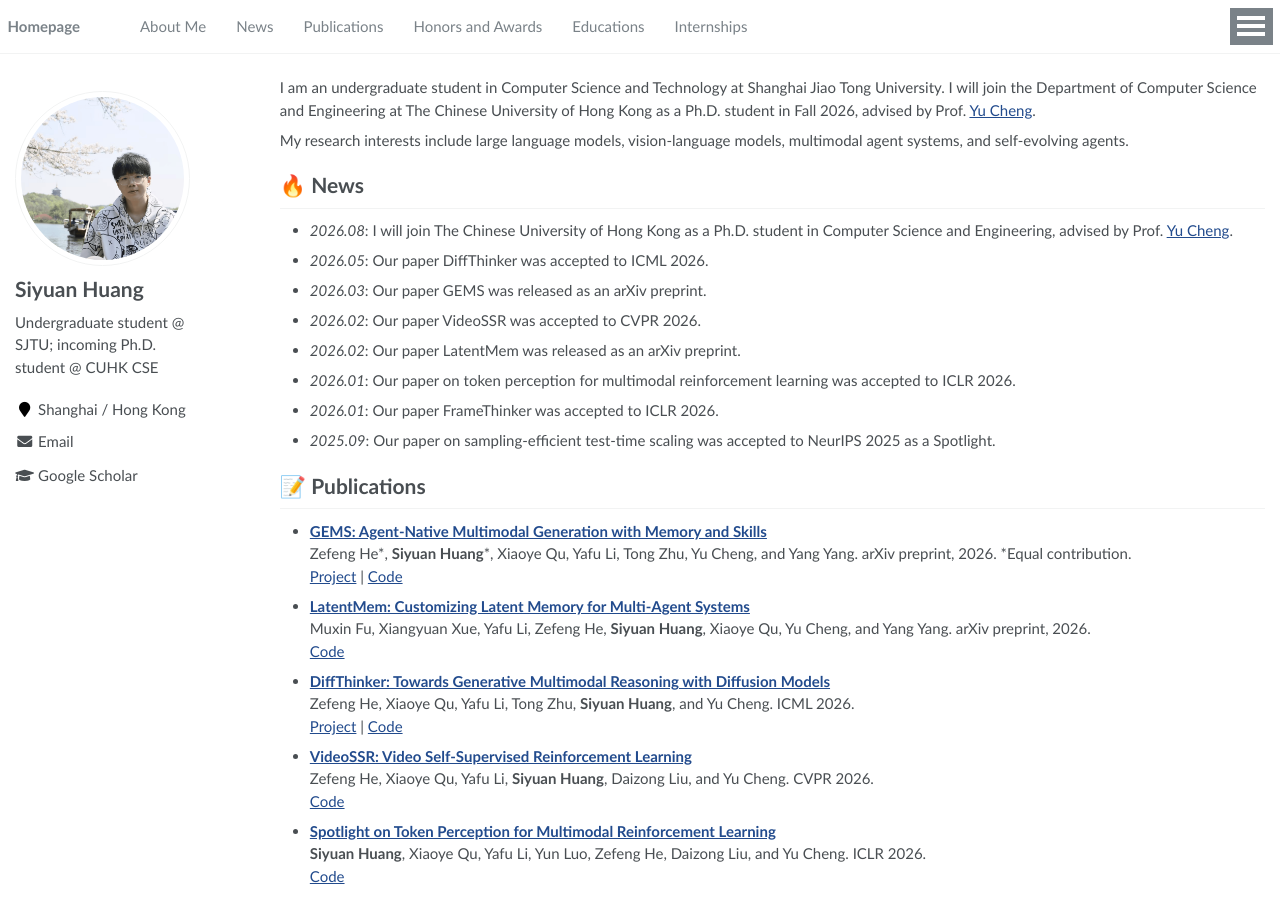
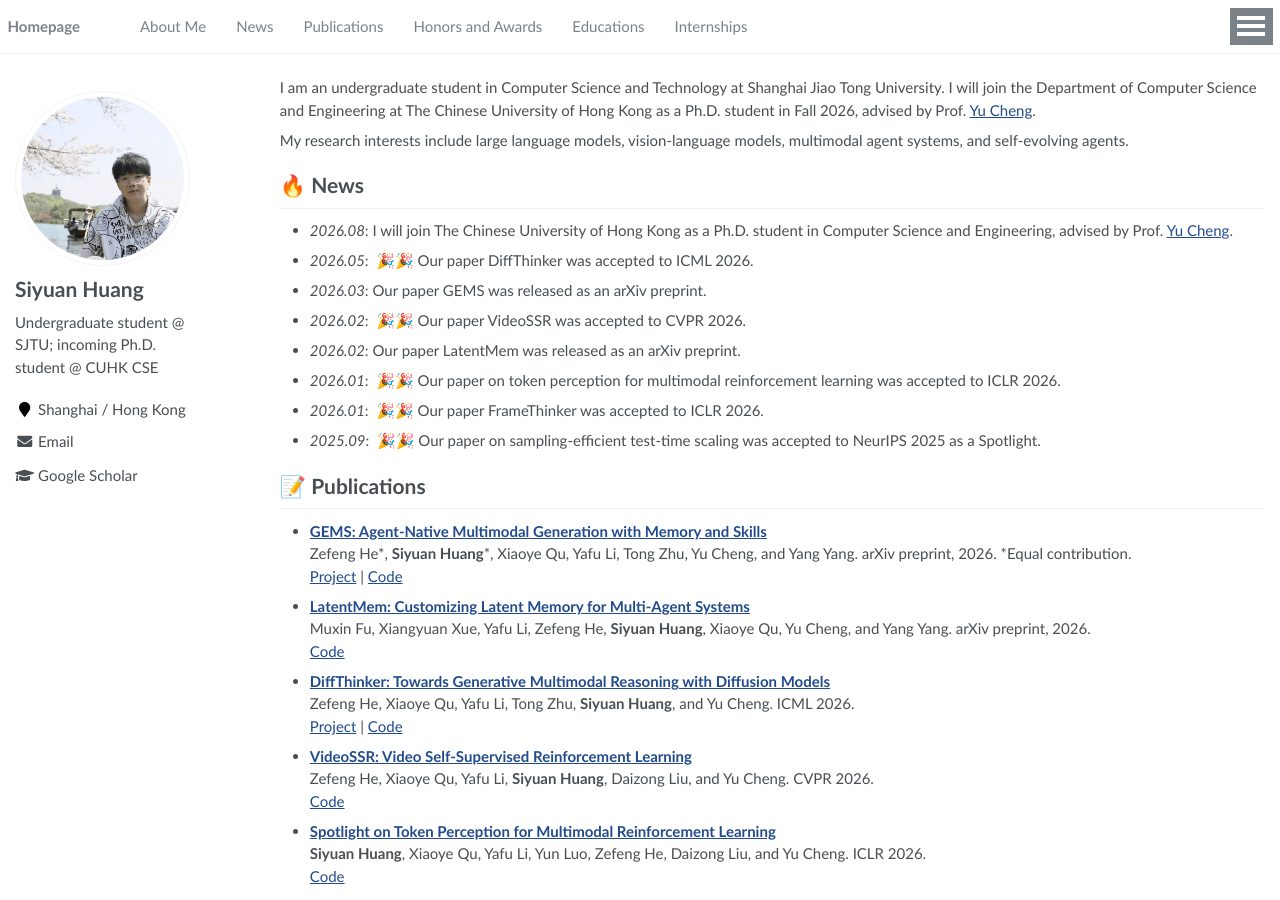
Before and after one commit to syhuang1/syhuang1.github.io, a Jekyll site: the page built from _pages/about.md, in a window 1280 px wide and 900 px high. Built offline with Jekyll 4.4.1, drawn with Linux system fonts in a browser that asks for light colours; a script that is not in the unit is left out; some of the changed lines change nothing that is shown.

Commit message:
Add celebration markers to acceptance news

```diff
--- a/_pages/about.md
+++ b/_pages/about.md
@@ -24,13 +24,13 @@ My research interests include large language models, vision-language models, mul
 # 🔥 News
 
 - *2026.08*: I will join The Chinese University of Hong Kong as a Ph.D. student in Computer Science and Engineering, advised by Prof. [Yu Cheng](https://ych133.github.io/).
-- *2026.05*: Our paper DiffThinker was accepted to ICML 2026.
+- *2026.05*: &nbsp;🎉🎉 Our paper DiffThinker was accepted to ICML 2026.
 - *2026.03*: Our paper GEMS was released as an arXiv preprint.
-- *2026.02*: Our paper VideoSSR was accepted to CVPR 2026.
+- *2026.02*: &nbsp;🎉🎉 Our paper VideoSSR was accepted to CVPR 2026.
 - *2026.02*: Our paper LatentMem was released as an arXiv preprint.
-- *2026.01*: Our paper on token perception for multimodal reinforcement learning was accepted to ICLR 2026.
-- *2026.01*: Our paper FrameThinker was accepted to ICLR 2026.
-- *2025.09*: Our paper on sampling-efficient test-time scaling was accepted to NeurIPS 2025 as a Spotlight.
+- *2026.01*: &nbsp;🎉🎉 Our paper on token perception for multimodal reinforcement learning was accepted to ICLR 2026.
+- *2026.01*: &nbsp;🎉🎉 Our paper FrameThinker was accepted to ICLR 2026.
+- *2025.09*: &nbsp;🎉🎉 Our paper on sampling-efficient test-time scaling was accepted to NeurIPS 2025 as a Spotlight.
 
 # 📝 Publications
 
```
